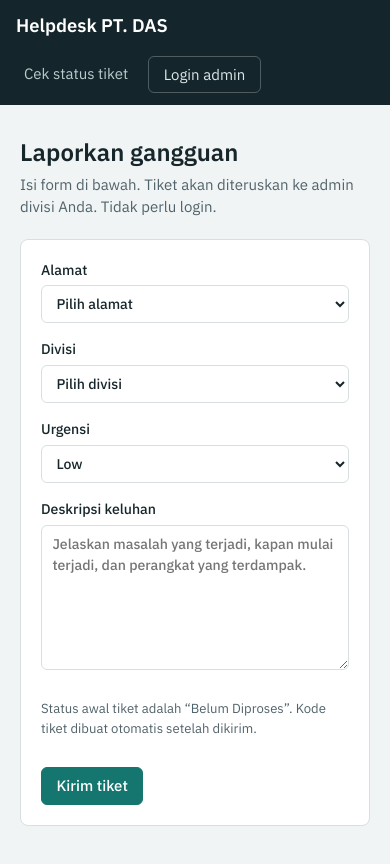
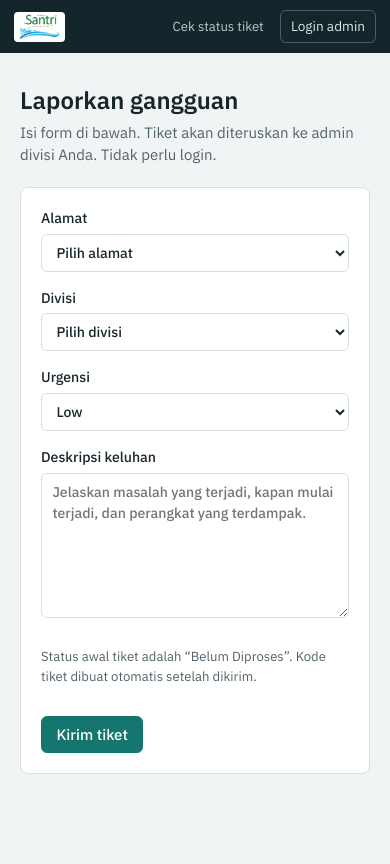
Before and after one commit to Alfansya/helpdesk, a Next.js app: page / in a window 390 px wide. Shown: the top 864 px of the page. Built offline with nearby package versions, Linux system fonts and the light colour scheme.

Commit message:
Padding button

```diff
--- a/app/globals.css
+++ b/app/globals.css
@@ -139,12 +139,12 @@ tbody tr:hover { background: #fafcfc; }
 @media (prefers-reduced-motion: reduce) { * { transition: none !important; animation: none !important; } }
 
 /* ===== Halaman publik (form tiket & cek status) ===== */
-.pubtop { background: var(--side); display: flex; justify-content: space-between; align-items: center; gap: 1rem; padding: .85rem 2rem; flex-wrap: wrap; }
-.pubtop .brand { padding: 0; color: #fff; text-decoration: none; }
-.pubnav { display: flex; align-items: center; gap: .75rem; }
-.pubnav .plink { color: #b9cccc; text-decoration: none; padding: .4rem .5rem; }
+.pubtop { background: var(--side); display: flex; justify-content: space-between; align-items: center; gap: 1rem; padding: .85rem 2rem; flex-wrap: nowrap; }
+.pubtop .brand { padding: 0; color: #fff; text-decoration: none; flex-shrink: 0; }
+.pubnav { display: flex; align-items: center; gap: .75rem; flex-shrink: 0; }
+.pubnav .plink { color: #b9cccc; text-decoration: none; padding: .4rem .5rem; white-space: nowrap; }
 .pubnav .plink:hover { color: #fff; }
-.pubnav .btn.ghost-light { width: auto; }
+.pubnav .btn.ghost-light { width: auto; white-space: nowrap; }
 .pub { max-width: 780px; margin: 0 auto; padding: 2rem 1.25rem 4rem; }
 .pub-head { margin-bottom: 1.25rem; }
 .pub-head p { color: var(--ink-2); margin: .4rem 0 0; }
@@ -154,4 +154,9 @@ tbody tr:hover { background: #fafcfc; }
 .kode-box p { margin: 0; }
 .kode { font-size: 2rem; font-weight: 600; letter-spacing: .06em; font-variant-numeric: tabular-nums; padding: .9rem 1.1rem; background: #f7f9f9; border: 1px dashed #b4c0c2; border-radius: 6px; width: fit-content; max-width: 100%; overflow-wrap: anywhere; }
 .login-form .small { text-align: center; }
-@media (max-width: 900px) { .pubtop { padding: .75rem 1rem; } }
+@media (max-width: 600px) {
+  .pubtop { padding: .65rem .85rem; gap: .5rem; }
+  .brand-text { display: none; }
+  .pubnav .plink { font-size: .82rem; padding: .35rem .25rem; }
+  .pubnav .btn.ghost-light { padding: .4rem .65rem; font-size: .85rem; }
+}
--- a/components/PublicShell.js
+++ b/components/PublicShell.js
@@ -26,8 +26,9 @@ export default function PublicShell({ children }) {
   return (
     <>
       <header className="pubtop">
-        <Link href="/" className="brand" style={{ display: 'inline-flex', alignItems: 'center', gap: '0.65rem' }}>
-          <span>Helpdesk PT. DAS</span>
+        <Link href="/" className="brand" style={{ display: 'inline-flex', alignItems: 'center', gap: '0.65rem', flexShrink: 0 }}>
+          <img src="/logo.png" alt="Logo Santri" style={{ height: '30px', width: 'auto', background: '#fff', borderRadius: '4px', padding: '2px 5px', objectFit: 'contain', flexShrink: 0 }} />
+          <span className="brand-text">Helpdesk PT DAS</span>
         </Link>
         <nav className="pubnav">
           {deferredPrompt && (
```
